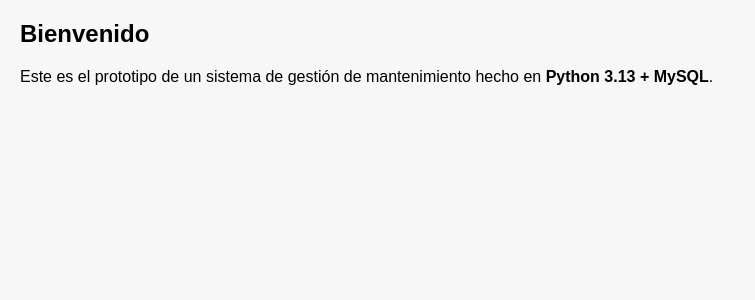
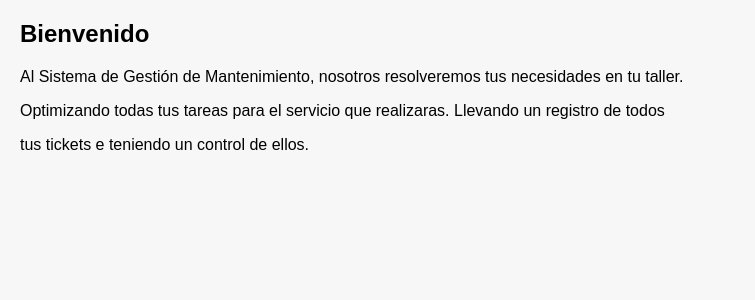
Before and after one commit to Erik-Sandoval-10/Proyecto, a Python web app: template templates/index.html in a window 1280 px wide. Shown: the part 148-448 px from the top of the page, without its empty margins (0-755 px from the left). Run offline with Jinja, Linux system fonts and the light colour scheme; the template is opened without the code that fills it, so the values that code supplies are empty.

Commit message:
Actualización del proyecto

```diff
--- a/templates/index.html
+++ b/templates/index.html
@@ -15,7 +15,9 @@
         </nav>
         <main>
             <h2>Bienvenido</h2>
-            <p>Este es el prototipo de un sistema de gestión de mantenimiento hecho en <b>Python 3.13 + MySQL</b>.</p>
+            <p>Al Sistema de Gestión de Mantenimiento, nosotros resolveremos tus necesidades en tu taller.</p>
+            <p>Optimizando todas tus tareas para el servicio que realizaras. Llevando un registro de todos</p>
+            <p>tus tickets e teniendo un control de ellos. </p>
         </main>
     </body>
 </html>
```
